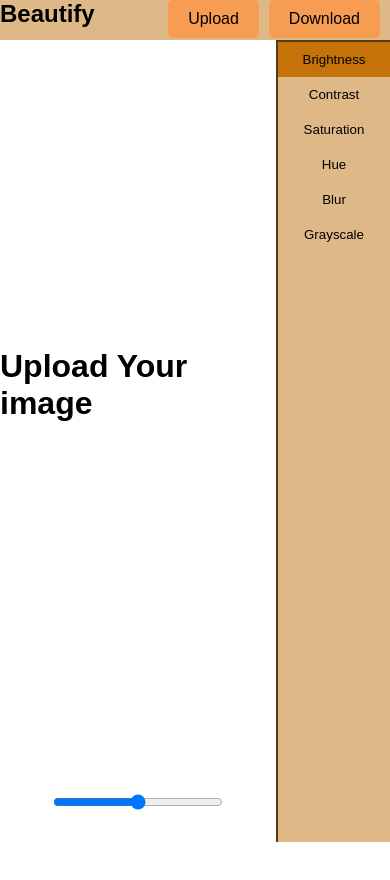
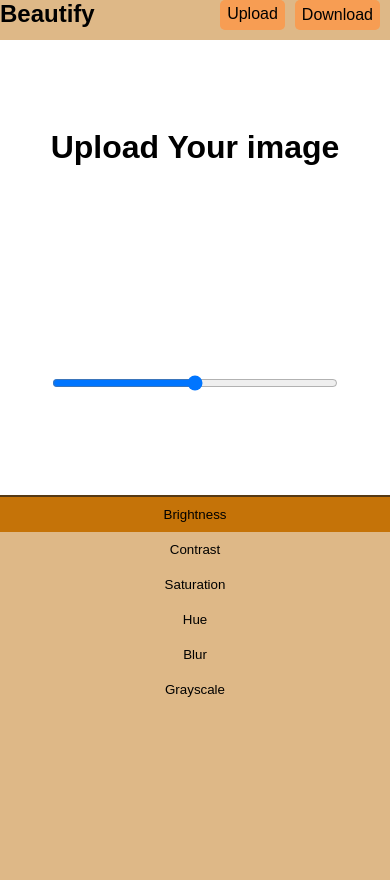
Before and after one commit to Airbone25/Beautify-Photo-Editor, a React (Vite) app: page / in a window 390 px wide. Shown: the top 880 px of the page. Before the commit the page ends 844 px from the top, so only its background shows below. Built offline with nearby package versions, Linux system fonts and the light colour scheme.

Commit message:
Added responsiveness in css for mobile phone optimzation

```diff
--- a/package.json
+++ b/package.json
@@ -1,6 +1,6 @@
 {
   "name": "beautify",
-  "private": true,
+  "private": false,
   "version": "0.0.0",
   "type": "module",
   "scripts": {
--- a/src/App.jsx
+++ b/src/App.jsx
@@ -109,7 +109,7 @@ function App() {
     <>
       <nav>
         <h1>Beautify</h1>
-        <div style={{marginRight: '10px'}}>
+        <div style={{marginRight: '10px'}} className="btns">
           <label className="upload-btn">
             Upload
             <input type="file" accept="image/*" onChange={handleUpload}/>
--- a/src/index.css
+++ b/src/index.css
@@ -25,15 +25,11 @@ nav{
 
 .main-image{
     grid-area: image;
-    /* background-repeat: no-repeat; */
     width: 100%;
     height: 100%;
     display: flex;
     align-items: center;
     justify-content: center;
-    /* background-image: url('https://s3-eu-west-1.amazonaws.com/blog-ecotree/blog/0001/01/ad46dbb447cd0e9a6aeecd64cc2bd332b0cbcb79.jpeg'); */
-    /* background-position: top center; */
-    /* background-size: contain; */
 }
 
 .image{
@@ -115,3 +111,47 @@ nav{
 .download-btn:hover {
     background-color: rgb(197, 139, 63);
 }
+
+@media screen and (max-width: 768px) {
+    .container {
+        grid-template-columns: 1fr;
+        grid-template-rows: auto auto auto;
+        grid-template-areas:
+            "image"
+            "slider"
+            "sidebar";
+        height: 100vh;
+    }
+
+    .upload-btn, .download-btn{
+        padding: 5px 7px;
+    }
+
+    .btns{
+        display: flex;
+    }
+
+    .image {
+        width: 100%;
+        height: auto;
+    }
+
+    .slider-container {
+        margin-top: 1rem;
+        padding: 1rem;
+    }
+
+    .sidebar-container {
+        border: none;
+        border-top: 2px solid rgb(85, 57, 21);
+    }
+
+    .item {
+        width: 100%;
+    }
+
+    .upload-btn, .download-btn {
+        width: 100%;
+        margin-bottom: 10px;
+    }
+}
```
